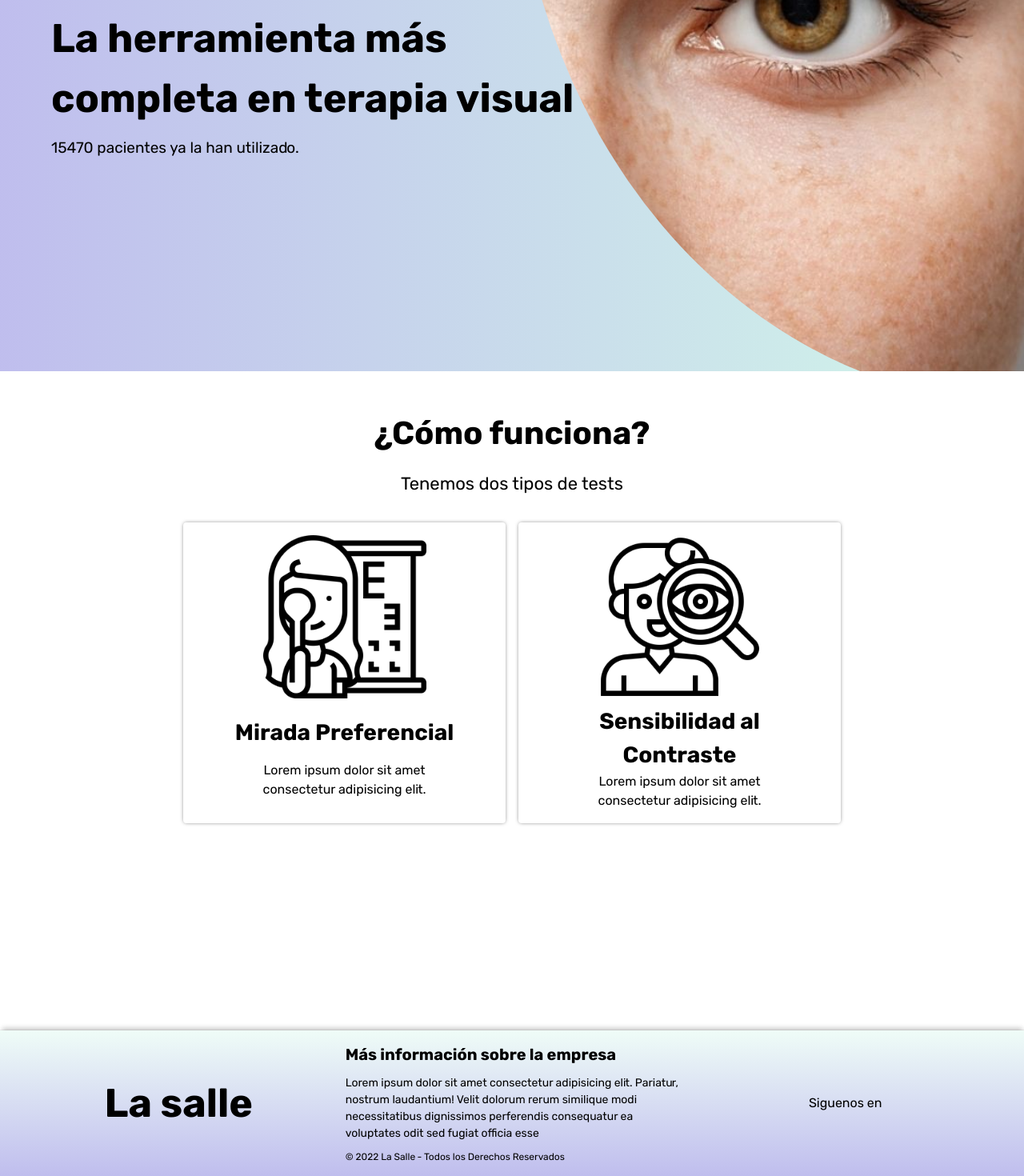
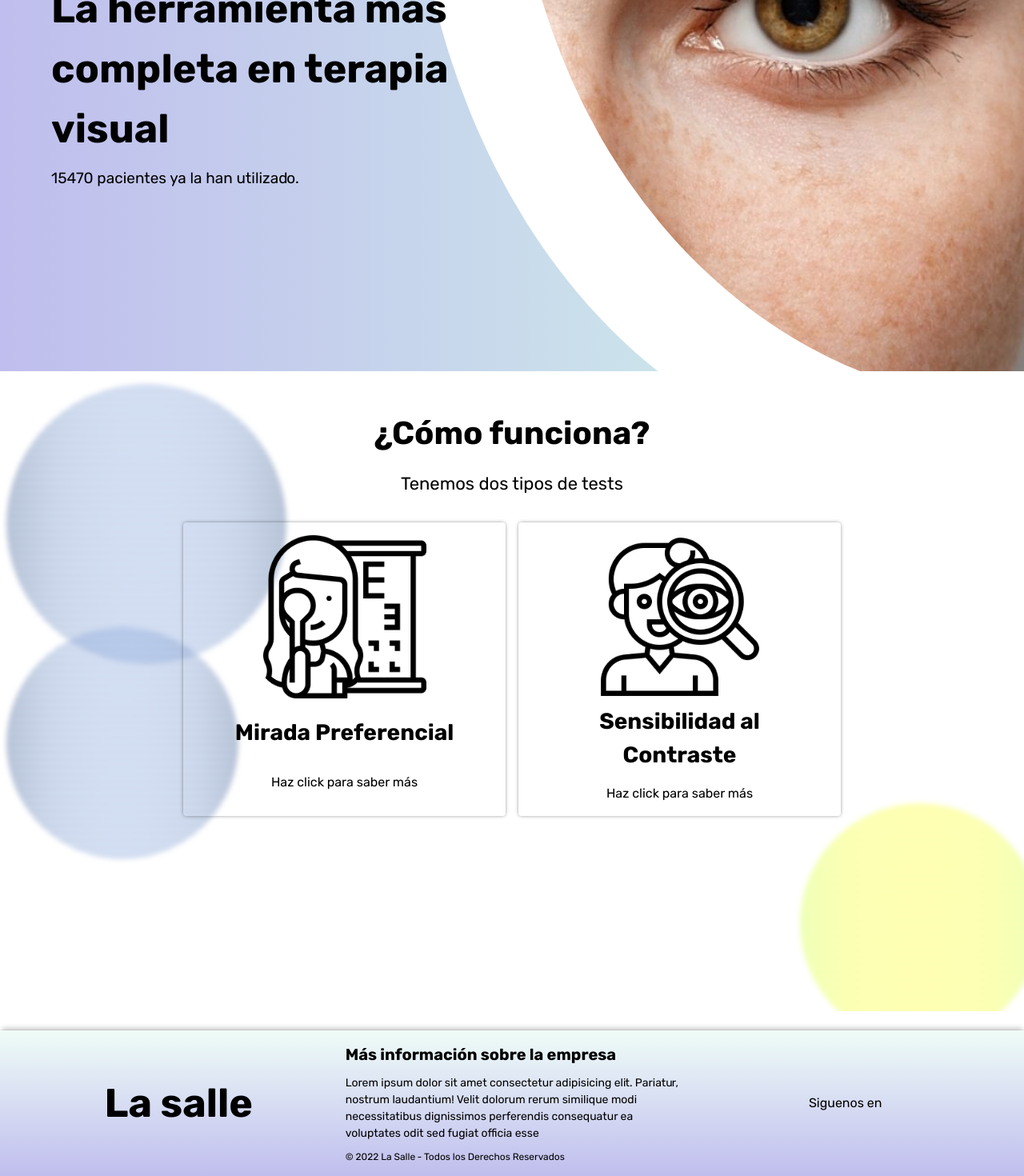
Before and after one commit to yonext24/optometry-page, a React (Create React App) app: page / in a window 1280 px wide. Shown: the part 336-1806 px from the top of the page at 80% size. Built offline with nearby package versions, Linux system fonts and the light colour scheme; no server answers.

Commit message:
Changed styling in home-page

```diff
--- /dev/null
+++ b/src/components/icons/close.jsx
@@ -0,0 +1,18 @@
+export const CloseIcon = (props) => {
+  return (
+    <svg
+      xmlns='http://www.w3.org/2000/svg'
+      fill='none'
+      viewBox='0 0 24 24'
+      strokeWidth={1.5}
+      stroke='currentColor'
+      className='w-6 h-6'
+      {...props}>
+      <path
+        strokeLinecap='round'
+        strokeLinejoin='round'
+        d='M6 18L18 6M6 6l12 12'
+      />
+    </svg>
+  )
+}
--- a/src/components/modals/test-home-modal/test-home-modal.jsx
+++ b/src/components/modals/test-home-modal/test-home-modal.jsx
@@ -1,9 +1,9 @@
 import styles from './test-home-modal.module.css'
 import { useModalLogic } from '../../../hooks/useModalLogic'
+import { CloseIcon } from '../../icons/close'
 
 const PreferencialRender = () => (
   <>
-    <img src='/logo.webp' height={45} />
     <img src='/preferencial.png' height={200} width={200} />
     <h4>Test de Mirada Preferencial</h4>
     <p>
@@ -22,7 +22,6 @@ const PreferencialRender = () => (
 )
 const ContrasteRender = () => (
   <>
-    <img src='/logo.webp' height={45} />
     <img src='/contraste.png' height={200} width={200} />
     <h4>Test de Sensibilidad al Contraste</h4>
     <p>
@@ -40,12 +39,22 @@ export function TestHomeModal({ closeModal, animating, modalOpen }) {
 
   return (
     <div className={`${styles.modalBackground}`} onClick={closeModal}>
-      <div className={`${styles.modal} ${animating ? styles.closing : ''}`}>
-        {modalOpen === 'preferencial' ? (
-          <PreferencialRender />
-        ) : (
-          <ContrasteRender />
-        )}
+      <div
+        className={`${styles.modal} ${animating ? styles.closing : ''}`}
+        onClick={(e) => e.stopPropagation()}>
+        <header className={styles.header}>
+          <button onClick={closeModal} className={styles.close}>
+            <CloseIcon height={35} width={35} />
+          </button>
+          <img src='/logo.webp' height={45} />
+        </header>
+        <div className={styles.body}>
+          {modalOpen === 'preferencial' ? (
+            <PreferencialRender />
+          ) : (
+            <ContrasteRender />
+          )}
+        </div>
       </div>
     </div>
   )
--- a/src/components/modals/test-home-modal/test-home-modal.module.css
+++ b/src/components/modals/test-home-modal/test-home-modal.module.css
@@ -20,7 +20,6 @@
   row-gap: 1rem;
   background-color: white;
   color: black;
-  padding: 2rem;
   width: 100%;
   min-height: 100vh;
   max-width: 450px;
@@ -56,3 +55,23 @@
   text-align: center;
   text-wrap: balance
 }
+.header {
+  position: relative;
+  width: 100%;
+  display: flex;
+  justify-content: space-between;
+  padding: .5rem;
+  margin-bottom: 1rem;
+}
+.body {
+  padding: 2rem;
+  display: flex;
+  flex-direction: column;
+  align-items: center;
+  row-gap: 1rem;
+}
+.close {
+  border: none;
+  background-color: transparent;
+  cursor: pointer;
+}
--- /dev/null
+++ b/src/pages/Home/circle.jsx
@@ -0,0 +1,14 @@
+import styles from './home.module.css'
+
+export function Circle({ color, style, width, height }) {
+  return (
+    <div className={`${styles.circleContainer} ${styles[color]}`} style={style}>
+      <div className={styles.circleWrapper}>
+        <div
+          className={`${styles.circle} ${styles[color]}`}
+          style={{ height, width }}
+        />
+      </div>
+    </div>
+  )
+}
--- a/src/pages/Home/home.jsx
+++ b/src/pages/Home/home.jsx
@@ -47,6 +47,8 @@ export const Home = () => {
             <DataEntry {...entrys[1]} />
           </section>
           <ImageEntry {...entrys[1]} />
+          <div className={styles.outterCircle} />
+          <div className={styles.innerCircle} />
         </div>
         <HowItWorksSection
           setModalOpen={setModalOpen}
--- a/src/pages/Home/home.module.css
+++ b/src/pages/Home/home.module.css
@@ -12,11 +12,12 @@
   display: grid;
   height: 100%;
   width: 100%;
-  grid-template-columns: 1fr .6fr;
+  grid-template-columns: 1fr .7fr;
   z-index: 20;
   height: 90vh;
   overflow: hidden;
   position: relative;
+  z-index: 0;
   background: linear-gradient(0deg, rgba(149, 146, 226, 0.6) 0%, rgba(176, 242, 217, 0.575) 100%);
   background: -moz-linear-gradient(0deg, rgba(149, 146, 226, 0.6) 0%, rgba(176, 242, 217, 0.575) 100%);
   background: -webkit-linear-gradient(0deg, rgba(149, 146, 226, 0.6) 0%, rgba(176, 242, 217, 0.575) 100%);
@@ -65,7 +66,7 @@
   justify-content: flex-end;
   position: absolute;
   right: 0;
-  z-index: 2;
+  z-index: 5;
   overflow: hidden;
   border-radius: 0 0 0 100%;
 }
@@ -89,8 +90,54 @@
   row-gap: 1rem;
   max-width: 1200px;
   margin: 0 auto;
-  padding: 3rem 1rem
+  padding: 3rem 1rem;
+  position: relative;
+  z-index: 10;
 }
+.circleContainer {
+  position: absolute;
+  z-index: -1;
+}
+.circleWrapper {
+  position: relative;
+}
+.circle {
+  height: 350px;
+  width: 350px;
+  position: relative;
+  overflow: hidden;
+  border-radius: 50%;
+  display: flex;
+  filter: blur(3px);
+}
+.circle::after {
+  content: "";
+  width: 100%;
+  height: 100%;
+  background-size: 100% 9.2px;
+  background-repeat: repeat;
+  opacity: 0.15;
+}
+.circle::before {
+  content: "";
+  width: 100%;
+  height: 100%;
+  position: absolute;
+  background-size: 100% 9.2px;
+  background-repeat: repeat;
+  opacity: .3;
+}
+.circle.blue::after {
+  background-image: linear-gradient(180deg, rgb(44, 44, 255) 1px, rgb(90, 197, 168) 2px, rgb(44, 44, 255) 3px, rgb(90, 197, 168) 4px, rgb(44, 44, 255) 5px, rgb(90, 197, 168) 6px, rgb(44, 44, 255) 7px, rgb(90, 197, 168) 8px, transparent 9px);
+}
+.circle.blue::before {
+  background-image: radial-gradient(var(--azul-claro) 50%, var(--azul-oscuro));
+}
+.circle.yellow::before {
+  background-image: radial-gradient(yellow 50%, rgb(166, 255, 22));
+}
+
+
 .how h2 {
   font-size: 40px;
   font-weight: 600;
@@ -147,5 +194,21 @@
   width: 275px;
   position: relative;
   z-index: 1;
-  display: flex; flex-direction: column; justify-content: space-evenly;
+  display: flex;
+  flex-direction: column;
+  row-gap: 15px;
+  justify-content: space-evenly;
 }
+.test:hover > .testData p {
+  text-decoration: underline;
+}
+.outterCircle {
+  position: absolute;
+  top: 0;
+  right: 10%;
+  width: 50%;
+  height: 105vh;
+  background-color: white;
+  z-index: 1;
+  border-radius: 0 0 0 100%;
+}
--- a/src/pages/Home/how-it-works-section.jsx
+++ b/src/pages/Home/how-it-works-section.jsx
@@ -1,3 +1,4 @@
+import { Circle } from './circle'
 import styles from './home.module.css'
 
 export function HowItWorksSection({ setModalOpen }) {
@@ -12,17 +13,30 @@ export function HowItWorksSection({ setModalOpen }) {
           <img src='/preferencial.png' />
           <div className={styles.testData}>
             <h5>Mirada Preferencial</h5>
-            <p>Lorem ipsum dolor sit amet consectetur adipisicing elit.</p>
+            <p>Haz click para saber más</p>
           </div>
         </div>
         <div className={styles.test} onClick={() => setModalOpen('contraste')}>
           <img src='/contraste.png' />
           <div className={styles.testData}>
             <h5>Sensibilidad al Contraste</h5>
-            <p>Lorem ipsum dolor sit amet consectetur adipisicing elit.</p>
+            <p>Haz click para saber más</p>
           </div>
         </div>
       </div>
+      <Circle color='blue' style={{ top: '1rem', left: '-2rem' }} />
+      <Circle
+        color='blue'
+        style={{ top: '40%', left: '-2rem' }}
+        height={290}
+        width={290}
+      />
+      <Circle
+        color='yellow'
+        style={{ bottom: '-5%', right: '-5%' }}
+        height={300}
+        width={300}
+      />
     </section>
   )
 }
```
